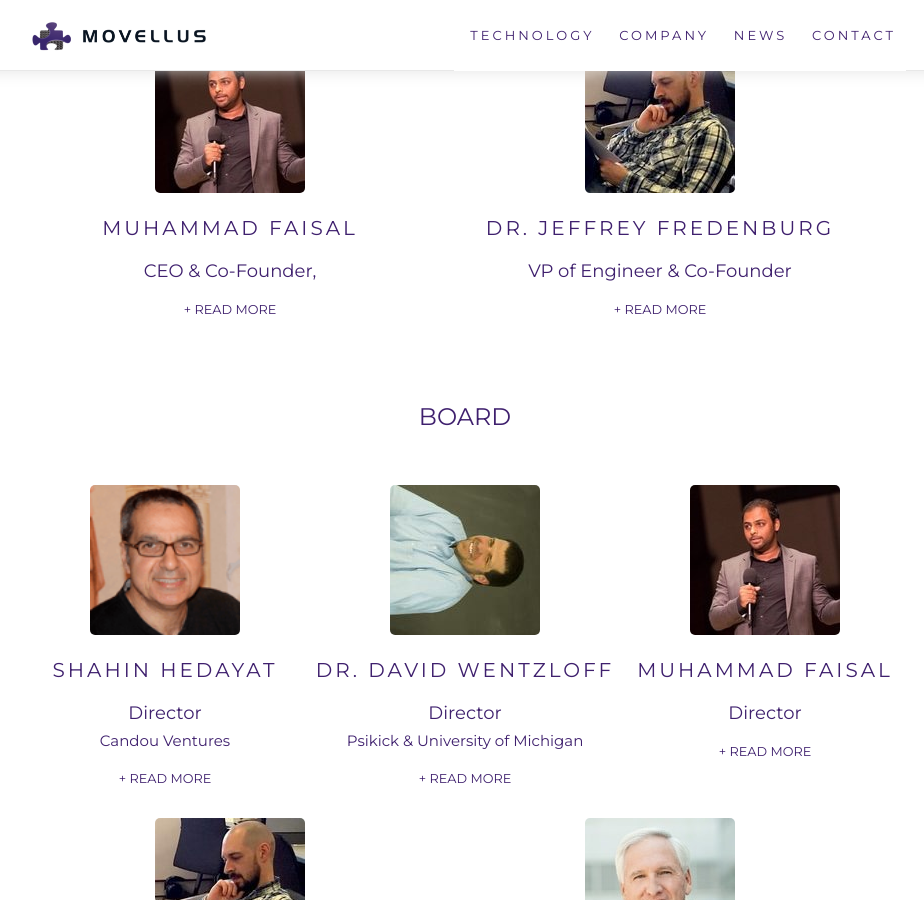
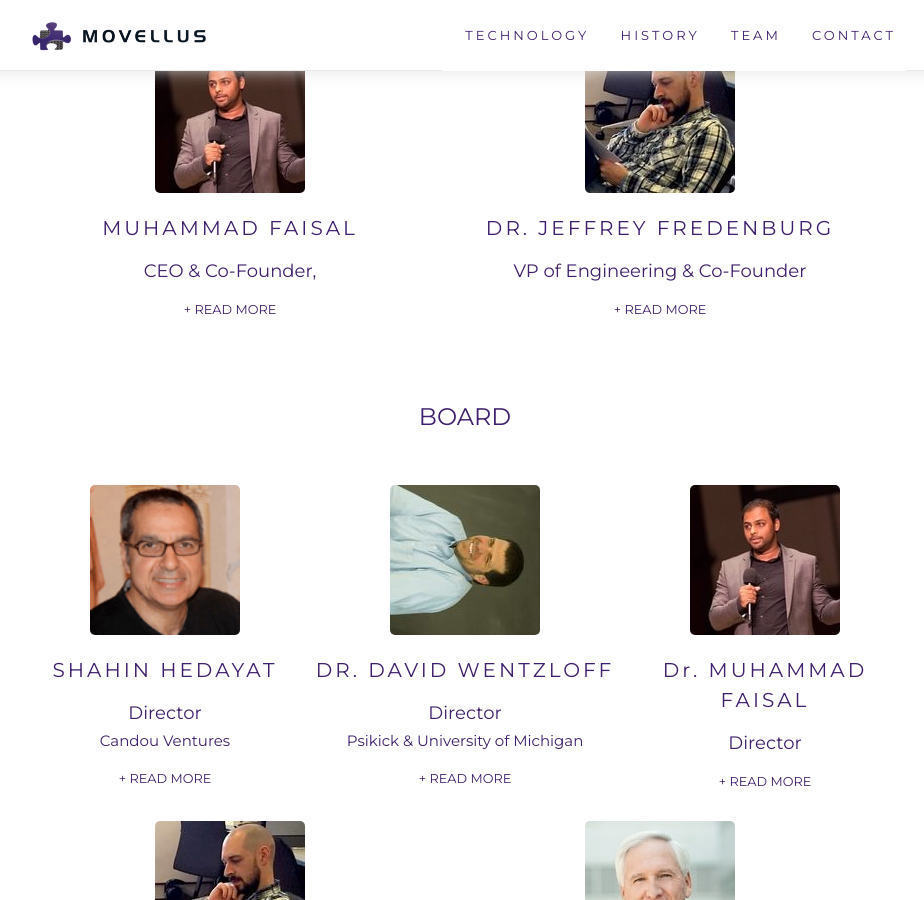
Before and after one commit to zaghmout/movellus, a Jekyll site: the page built from index.html, in a window 1280 px wide and 900 px high, scrolled down 6264 px. Shown: the whole window, without its empty margins (175-1099 px from the left). Built offline with Jekyll 4.4.1, drawn with Linux system fonts in a browser that asks for light colours; nearby versions of some CDN libraries; part of the change alters nothing that is shown.

```diff
--- a/_includes/header.html
+++ b/_includes/header.html
@@ -19,12 +19,10 @@
       </a>
 
       <div class="trigger">
-        {% assign sorted_pages = site.pages | sort:"navindex" %}
-        {% for page in sorted_pages %}
-          {% if page.title %}
-            <a class="nav-link" href="{{ page.url | prepend: site.baseurl }}">&nbsp;{{ page.title}}</a>
-          {% endif %}
-        {% endfor %}
+            <a class="nav-link" href="#header-tech">&nbsp; {{ "technology" | upcase }}</a>
+            <a class="nav-link" href="#header-hist">&nbsp; {{ "history" | upcase }}</a>
+            <a class="nav-link" href="#header-team">&nbsp; {{ "team" | upcase }}</a>
+            <a class="nav-link" href="#header-contact">&nbsp; {{ "contact" | upcase }}</a>
       </div>
     </nav>
 
--- a/_layouts/default.html
+++ b/_layouts/default.html
@@ -14,7 +14,88 @@
 <!-- Javascripts at the bottom to not block rendering -->
 <script src="https://code.jquery.com/jquery-2.1.4.min.js"></script>
 <link href='https://fonts.googleapis.com/css?family=Source+Sans+Pro:400,300|Montserrat' rel='stylesheet' type='text/css'>
+<!--  JS -->
+<script>
 
+    var placeholder_wallet = document.getElementById('gif-wallet'),
+        placeholder_badges = document.getElementById('gif-badges'),
+        placeholder_tomato = document.getElementById('gif-tomato');
+
+    var gif_wallet = new Image,
+        gif_badges = new Image,
+        gif_tomato = new Image;
+
+    gif_wallet.onload = function()
+    { placeholder_wallet.src = this.src; }
+    gif_wallet.src = 'http://movelluscircuits.com/images/gif/wallet.gif';
+
+    gif_badges.onload = function()
+    { placeholder_badges.src = this.src; }
+    gif_badges.src = 'http://movelluscircuits.com/images/gif/badges.gif';
+
+    gif_tomato.onload = function()
+    { placeholder_tomato.src = this.src; }
+
+    gif_tomato.src = 'http://movelluscircuits.com/images/gif/tomato.gif';
+
+</script>
+<script type="text/javascript">
+
+  function initMap() {
+    // Specify features and elements to define styles.
+    var styleArray = [
+      { "elementType": "geometry.fill",
+        "stylers": [
+                      { "visibility": "on" },
+                      { "hue": "#7f00ff" }
+                    ]
+      },
+      { "featureType": "road.local",
+        "elementType": "geometry.fill",
+        "stylers":  [
+                      { "visibility": "on" },
+                      { "color": "#8D7AA8" }
+                    ]
+      },
+      { "featureType": "landscape.man_made",
+        "elementType": "geometry.stroke",
+        "stylers":  [
+                      { "color": "#472B75" },
+                      { "visibility": "on" },
+                      { "weight": 0.1 }
+                    ]
+      },
+      { "featureType": "road.arterial",
+        "elementType": "geometry.fill",
+        "stylers":  [
+                      { "visibility": "on" },
+                      { "color": "#3F206E" },
+                      { "saturation": -53 },
+                      { "lightness": 18 }
+                    ]
+      }
+    ];
+
+    var movLatLng = {lat: 42.2795502, lng: -83.7427918};
+    // Create a map object and specify the DOM element for display.
+    var map = new google.maps.Map(document.getElementById('map'), {
+      center: movLatLng,
+      scrollwheel: false,
+      // Apply the map style array to the map.
+      styles: styleArray,
+      zoom: 17
+    });
+
+    var marker = new google.maps.Marker({
+      position: movLatLng,
+      map: map,
+      animation: google.maps.Animation.DROP,
+      icon: "{{'/images/purple-marker.png' | prepend: site.baseurl }}",
+      title: 'Movellus'
+    });
+  }
+
+</script>
 <script type="text/javascript">
 
     $(function(){
@@ -56,27 +137,20 @@
 </script>
 
 <script>
-  // // for tech page
-  // $('li.taphover').on("touchstart mouseover", function (e) {
-  //     "use strict"; //satisfy the code inspectors
-  //     var label = $(this); //preselect the label
-  //     if (label.hasClass('active-label')) {
-  //         return true;
-  //     } else {
-  //         label.addClass("active-label");
-
-  //         var gif = $('ul#gif-list li:eq(' + label.index() + ')');
-  //         gif.addClass('active-gif');
-
-  //         $('ul#gif-list li').not(gif).removeClass('active-gif');
-
-  //         $('li.taphover').not(this).removeClass("active-label");
-  //         e.preventDefault();
-  //         return false; //extra, and to make sure the function has consistent return points
-  //     }
-  // });
+var $root = $('html, body');
+$('a').click(function() {
+    var href = $.attr(this, 'href');
+    $root.animate({
+        scrollTop: ($(href).offset().top - 50)
+    }, 500, function () {
+        window.location.hash = href;
+    });
+    return false;
+});
 </script>
-
+<script async defer
+      src="https://maps.googleapis.com/maps/api/js?key=AIzaSyBRIOY5vRxlSi-rRVwTnrFiNJTVyJVyQI0&callback=initMap">
+</script>
 
 </body>
 
--- a/index.html
+++ b/index.html
@@ -8,7 +8,7 @@ layout: default
     <div id="home-banner">
       <div class="vertical-align">
         <h1 class="heading">
-          Software for Architectural Optimization of SoC
+          Software for Architectural Optimization of SoCs
         </h1>
       </div>
     </div>
@@ -432,7 +432,7 @@ layout: default
                   DR. JEFFREY FREDENBURG
               </h2>
               <h3 itemprop="jobtitle">
-                  VP of Engineer &amp; Co-Founder
+                  VP of Engineering &amp; Co-Founder
               </h3>
               <p itemprop="description">
                   <span class='invisible'>
@@ -536,7 +536,7 @@ layout: default
                     <img src="{{ "/images/team/muhammad-faisal.jpg" | prepend: site.baseurl }}" alt="">
                 </div>
                 <h2 itemprop="name">
-                    MUHAMMAD FAISAL
+                    Dr. MUHAMMAD FAISAL
                 </h2>
                 <h3 itemprop="jobtitle">
                     Director
@@ -547,7 +547,7 @@ layout: default
                     <br>
                     -
                     <br>
-                        He received a B.S. degree in electrical engineering from the University of Waterloo, Canada, and M.S. and Ph.D. degrees in electrical engineering from the University of Michigan, where he developed Movellus’ innovative technology under the supervision of Dr. David Wentzloff. He has authored over ten technical papers in the filed of mixed-signal design, digital signal processing and nuclear particle detection.
+                        He received a B.S. degree in electrical engineering from the University of Waterloo, Canada, and M.S. and Ph.D. degrees in electrical engineering from the University of Michigan, where he developed Movellus’ innovative technology under the supervision of Dr. David Wentzloff. He has authored over ten technical papers in the fields of mixed-signal design, digital signal processing and nuclear particle detection.
                     </span>
                 </p>
 
@@ -742,89 +742,3 @@ layout: default
   </div>
 
 </div><!-- end-content -->
-
-<!--  JS -->
-<script>
-
-    var placeholder_wallet = document.getElementById('gif-wallet'),
-        placeholder_badges = document.getElementById('gif-badges'),
-        placeholder_tomato = document.getElementById('gif-tomato');
-
-    var gif_wallet = new Image,
-        gif_badges = new Image,
-        gif_tomato = new Image;
-
-    gif_wallet.onload = function()
-    { placeholder_wallet.src = this.src; }
-    gif_wallet.src = 'http://movelluscircuits.com/images/gif/wallet.gif';
-
-    gif_badges.onload = function()
-    { placeholder_badges.src = this.src; }
-    gif_badges.src = 'http://movelluscircuits.com/images/gif/badges.gif';
-
-    gif_tomato.onload = function()
-    { placeholder_tomato.src = this.src; }
-
-    gif_tomato.src = 'http://movelluscircuits.com/images/gif/tomato.gif';
-
-</script>
-<script type="text/javascript">
-
-  function initMap() {
-    // Specify features and elements to define styles.
-    var styleArray = [
-      { "elementType": "geometry.fill",
-        "stylers": [
-                      { "visibility": "on" },
-                      { "hue": "#7f00ff" }
-                    ]
-      },
-      { "featureType": "road.local",
-        "elementType": "geometry.fill",
-        "stylers":  [
-                      { "visibility": "on" },
-                      { "color": "#8D7AA8" }
-                    ]
-      },
-      { "featureType": "landscape.man_made",
-        "elementType": "geometry.stroke",
-        "stylers":  [
-                      { "color": "#472B75" },
-                      { "visibility": "on" },
-                      { "weight": 0.1 }
-                    ]
-      },
-      { "featureType": "road.arterial",
-        "elementType": "geometry.fill",
-        "stylers":  [
-                      { "visibility": "on" },
-                      { "color": "#3F206E" },
-                      { "saturation": -53 },
-                      { "lightness": 18 }
-                    ]
-      }
-    ];
-
-    var movLatLng = {lat: 42.2795502, lng: -83.7427918};
-    // Create a map object and specify the DOM element for display.
-    var map = new google.maps.Map(document.getElementById('map'), {
-      center: movLatLng,
-      scrollwheel: false,
-      // Apply the map style array to the map.
-      styles: styleArray,
-      zoom: 17
-    });
-
-    var marker = new google.maps.Marker({
-      position: movLatLng,
-      map: map,
-      animation: google.maps.Animation.DROP,
-      icon: "{{'/images/purple-marker.png' | prepend: site.baseurl }}",
-      title: 'Movellus'
-    });
-  }
-
-</script>
-<script async defer
-      src="https://maps.googleapis.com/maps/api/js?key=AIzaSyBRIOY5vRxlSi-rRVwTnrFiNJTVyJVyQI0&callback=initMap">
-</script>
```
Also changed, not shown: 8 other files.
